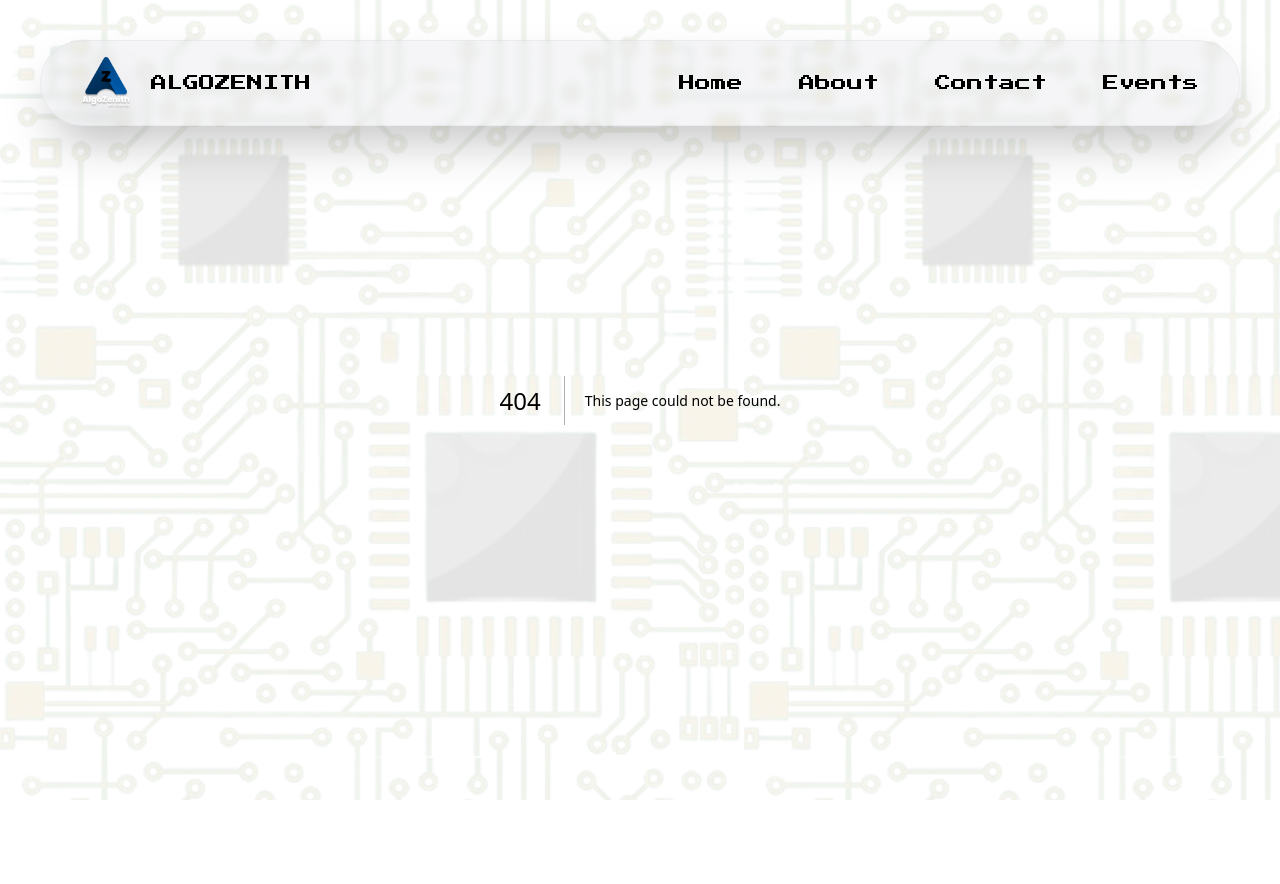
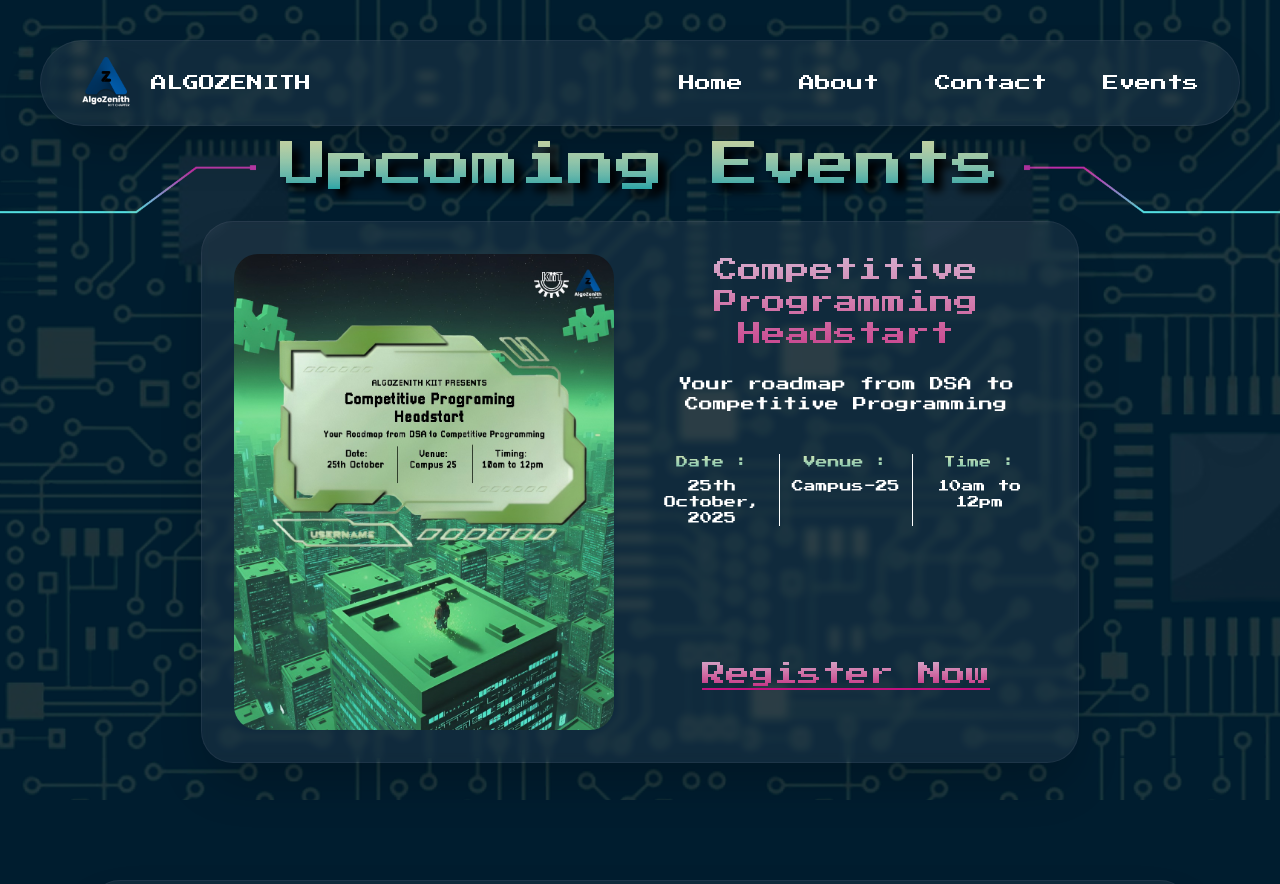
Before and after one commit to mdsahilnoob/az-kiit, a Next.js app: page /events in a window 1280 px wide. Before the commit this address had no page. Shown: the top 884 px of the page. Before the commit the page ends 800 px from the top, so only its background shows below. Built offline with nearby package versions, Linux system fonts and the light colour scheme.

Commit message:
v1 ready

```diff
--- /dev/null
+++ b/src/app/events/page.tsx
@@ -0,0 +1,9 @@
+import UpcomingEvents from "@/components/events/UpcomingEvents";
+
+export default function Page() {
+  return (
+    <>
+      <UpcomingEvents />
+    </>
+  );
+}
--- a/src/app/layout.tsx
+++ b/src/app/layout.tsx
@@ -1,6 +1,7 @@
 import type { Metadata } from "next";
 import "./globals.css";
 import Navbar from "@/components/global/Navbar";
+import Footer from "@/components/global/Footer";
 
 export const metadata: Metadata = {
   title: "AlgoZenith - KIIT Chapter",
@@ -18,6 +19,7 @@
         <div className="bg-[url(/backgrounds/circuit.png)] bg-repeat h-full w-full fixed -z-10 top-0 left-0"></div>
         <Navbar />
         {children}
+        <Footer/>
       </body>
     </html>
   );
--- a/src/app/page.tsx
+++ b/src/app/page.tsx
@@ -7,7 +7,7 @@
     <>
       <Hero />
       <Members />
-      <Domains />
+      {/*<Domains />*/}
     </>
   );
 }
--- a/src/components/contact/ContactGrid.tsx
+++ b/src/components/contact/ContactGrid.tsx
@@ -9,6 +9,7 @@
   const insta = "";
   const linkedin = "";
   const form = "";
+
   return (
     <div className="min-h-screen flex flex-col justify-center items-center font-pixel">
       <Padder />
@@ -35,45 +36,36 @@
         />
       </h1>
 
-      <div className="grid grid-cols-3 grid-rows-2 gap-4 w-[60%] h-[500px] p-4 pt-14">
-        {/* Instagram - left top */}
+      {/* Responsive Grid */}
+      <div className="grid w-fit grid-cols-2 lg:grid-cols-2 lg:grid-rows-2 gap-4 md:px-4 md:w-[90%] lg:w-[60%] h-auto p-4 pt-14">
+        {/* Instagram */}
         <Link
           href={insta}
           target="_blank"
-          className="w-fit shadow-2xl border border-gray-400/10 bg-gray-400/10 rounded-4xl backdrop-filter backdrop-blur-xs bg-opacity-20 col-start-1 col-span-1 row-start-1 row-span-1 flex items-center justify-center "
+          className="shadow-2xl border border-gray-400/10 bg-gray-400/10 rounded-4xl backdrop-filter backdrop-blur-xs bg-opacity-20 flex items-center justify-center p-4"
         >
-          <Icon
-            icon="skill-icons:instagram"
-            width="200"
-            height="200"
-            className="p-4"
-          />
+          <Icon icon="skill-icons:instagram" width="120" height="120" />
         </Link>
 
-        {/* LinkedIn - left bottom */}
+        {/* LinkedIn */}
         <Link
           href={linkedin}
           target="_blank"
-          className="w-fit shadow-2xl border border-gray-400/10 bg-gray-400/10 rounded-4xl backdrop-filter backdrop-blur-xs bg-opacity-20 col-start-1 col-span-1 row-start-2 row-span-1 flex items-center justify-center "
+          className="shadow-2xl border border-gray-400/10 bg-gray-400/10 rounded-4xl backdrop-filter backdrop-blur-xs bg-opacity-20 flex items-center justify-center p-4"
         >
-          <Icon
-            icon="skill-icons:linkedin"
-            width="200"
-            height="200"
-            className="p-4"
-          />
+          <Icon icon="skill-icons:linkedin" width="120" height="120" />
         </Link>
 
-        {/* Form - right, spans 2 columns wide and 2 rows tall */}
-        <div className="shadow-2xl border border-gray-400/10 bg-gray-400/10 rounded-4xl backdrop-filter backdrop-blur-xs bg-opacity-20 col-start-2 col-span-2 row-start-1 row-span-2 flex flex-col items-center justify-center">
-          <p className="text-lg font-medium p-10 pb-0 text-center">
+        {/* Form */}
+        <div className="shadow-2xl border border-gray-400/10 bg-gray-400/10 rounded-4xl backdrop-filter backdrop-blur-xs bg-opacity-20 flex flex-col items-center justify-center col-span-2 lg:col-span-2 lg:row-span-2 p-8">
+          <p className="text-lg font-medium p-6 pb-0 text-center">
             Have a query? No worries, submit your query here:
           </p>
           <Link
             href={form}
             target="_blank"
             rel="noopener noreferrer"
-            className="p-10 hover:scale-105 transition-all bg-gradient-to-b from-[#d4adcd] to-[#c1127e] bg-clip-text text-transparent"
+            className="pt-6 hover:scale-105 transition-all bg-gradient-to-b from-[#d4adcd] to-[#c1127e] bg-clip-text text-transparent text-lg"
           >
             Open Query Form -&gt;
           </Link>
--- /dev/null
+++ b/src/components/events/UpcomingEvents.tsx
@@ -0,0 +1,96 @@
+import Image from "next/image";
+import Padder from "../global/Padder";
+import Link from "next/link";
+
+const UpcomingEvents = () => {
+  const event = {
+    link:"#",
+    name: "Competitive Programming Headstart",
+    description: "Your roadmap from DSA to Competitive Programming",
+    date: "25th October, 2025",
+    venue: "Campus-25",
+    time: "10am to 12pm",
+  };
+
+  return (
+    <div className="min-h-screen flex flex-col justify-center items-center font-pixel">
+      <Padder />
+      <div className="h-18 md:h-4"></div>
+      <h1 className="text-2xl lg:text-5xl relative w-full">
+        <Image
+          src={"/arts/connector-line.png"}
+          height={50}
+          width={300}
+          alt=""
+          className="-z-20 absolute left-0 top-1/2 -scale-y-100 w-[20%]"
+        />
+        <div className="bg-gradient-to-b from-[#d7eab6] to-[#2ba6a7] bg-clip-text text-transparent w-full text-center">
+          Upcoming Events
+        </div>
+        <div className="absolute top-2 left-2 text-black -z-10 blur-xs text-center w-full">
+          Upcoming Events
+        </div>
+        <Image
+          src={"/arts/connector-line.png"}
+          height={50}
+          width={300}
+          alt=""
+          className="-z-20 absolute right-0 top-1/2 -scale-y-100 -scale-x-100 w-[20%]"
+        />
+      </h1>
+
+      <div className="m-8 md:p-8 py-2 flex md:flex-row flex-col gap-8 shadow-2xl border border-gray-400/10 bg-gray-400/10 rounded-4xl backdrop-filter backdrop-blur-xs bg-opacity-20">
+        <Link
+          href={event.link}
+          target="_blank"
+          className="flex justify-center items-center"
+        >
+          <Image
+            src={"/event_posters/headstart.jpg"}
+            width={300}
+            height={300}
+            alt="HeadStart"
+            className="w-[380px] rounded-3xl hover:brightness-125 transition-all active:scale-[1.01] hover:scale-[1.01]"
+          />
+        </Link>
+
+        <div className="w-[400px] flex flex-col gap-20 justify-between md:pb-10 pb-6">
+          <div>
+            <h2 className="pb-6 text-2xl bg-gradient-to-b from-[#d4adcd] to-[#c1127e] bg-clip-text text-transparent text-center">
+              {event.name}
+            </h2>
+            <p className="pb-10 text-sm text-center">{event.description}</p>
+            <div className="text-xs">
+              <div className="flex ">
+                <h2 className="w-full border-r text-center pb-2 bg-gradient-to-b from-[#d7eab6] to-[#2ba6a7] bg-clip-text text-transparent border-white">
+                  Date :
+                </h2>
+                <h2 className="w-full border-r text-center bg-gradient-to-b from-[#d7eab6] to-[#2ba6a7] bg-clip-text text-transparent border-white">
+                  Venue :
+                </h2>
+                <h2 className="w-full  text-center bg-gradient-to-b from-[#d7eab6] to-[#2ba6a7] bg-clip-text text-transparent border-white">
+                  Time :
+                </h2>
+              </div>
+              <div className="flex">
+                <h2 className="w-full border-r text-center">{event.date}</h2>
+                <h2 className="w-full border-r text-center">{event.venue}</h2>
+                <h2 className="w-full  text-center">{event.time}</h2>
+              </div>
+            </div>
+          </div>
+
+          <Link
+            href={event.link}
+            target="_blank"
+            className="text-center bg-gradient-to-b from-[#d4adcd] to-[#c1127e] bg-clip-text text-transparent underline decoration-[#c1127e] hover:scale-105 transition-all text-2xl"
+          >
+            Register Now
+          </Link>
+        </div>
+      </div>
+    </div>
+  );
+};
+
+export default UpcomingEvents;
--- /dev/null
+++ b/src/components/global/Footer.tsx
@@ -0,0 +1,64 @@
+import Image from "next/image";
+
+const Footer = () => {
+  const navItems = [
+    { name: "Home", href: "/" },
+    { name: "About", href: "/about" },
+    { name: "Events", href: "/events" },
+    { name: "Contact", href: "/contact" },
+  ];
+
+  return (
+    <footer className="w-full py-8 mt-12">
+      <div className="max-w-6xl mx-auto px-6">
+        <div className="shadow-2xl border border-gray-400/10 bg-gray-400/10 rounded-4xl backdrop-filter backdrop-blur-xs bg-opacity-20 p-6 flex flex-col md:flex-row items-center justify-between gap-6">
+          <div className="flex items-center gap-4">
+            {/* logo */}
+            <Image
+              src="/icons/logo.png"
+              alt="AlgoZenith"
+              width={48}
+              height={48}
+              className="object-contain"
+            />
+            <div>
+              <div className="font-pixel text-lg bg-gradient-to-b from-[#d4adcd] to-[#c1127e] bg-clip-text text-transparent">
+                AlgoZenith - KIIT Chapter
+              </div>
+              <div className="text-xs text-gray-300">
+                Built for coders, by coders
+              </div>
+            </div>
+          </div>
+
+          {/*<nav className="flex gap-6">
+            {navItems.map((item) => (
+              <a
+                key={item.href}
+                href={item.href}
+                className="text-sm hover:scale-105 transition-transform text-gray-100/90"
+              >
+                {item.name}
+              </a>
+            ))}
+          </nav>*/}
+
+          <div className="text-center md:text-right">
+            <div className="text-sm text-gray-300">
+              Contact:{" "}
+              <a href="mailto:algozenith@kiit.ac.in" className="underline">
+                algozenith@kiit.ac.in
+              </a>
+            </div>
+            <div className="text-xs text-gray-400 mt-2">
+              © {new Date().getFullYear()} AlgoZenith KIIT Chapter. All rights
+              reserved.
+            </div>
+          </div>
+        </div>
+      </div>
+    </footer>
+  );
+};
+
+export default Footer;
--- a/src/components/global/Navbar.tsx
+++ b/src/components/global/Navbar.tsx
@@ -102,7 +102,7 @@
               aria-label={menuOpen ? "Close menu" : "Open menu"}
               aria-expanded={menuOpen}
               onClick={() => setMenuOpen(!menuOpen)}
-              className="text-2xl p-2 rounded-full hover:bg-white/10 transition-colors duration-200 cursor-pointer"
+              className="rotate-90 text-2xl p-2 rounded-full hover:bg-white/10 transition-colors duration-200 cursor-pointer"
             >
               {menuOpen ? "<" : ">"}
             </button>
--- a/src/components/home/Members.tsx
+++ b/src/components/home/Members.tsx
@@ -18,7 +18,7 @@
     {
       image: "/profile_pics/aranya_dutta.png",
       name: "Aranya Dutta",
-      position: "Coding Lead",
+      position: "Tech Lead",
     },
     {
       image: "/profile_pics/arya_singh_parihar.JPG",
@@ -49,16 +49,16 @@
   //  converter();
   //}, []);
 
-  const convertDriveLink = async (url: string) => {
-    url = url.replace(`file/d/`, `uc?export=view&id=`);
-    url = url.replace(`/view?usp=sharing`, "");
+  //const convertDriveLink = async (url: string) => {
+  //  url = url.replace(`file/d/`, `uc?export=view&id=`);
+  //  url = url.replace(`/view?usp=sharing`, "");
 
-    count++;
+  //  count++;
 
-    console.log(count);
+  //  console.log(count);
 
-    return url;
-  };
+  //  return url;
+  //};
 
   return (
     <div className="min-h-lvh flex gap-20 flex-col items-center justify-center font-pixel">
@@ -83,7 +83,7 @@
         <div className="text-2xl md:text-4xl bg-gradient-to-b from-[#d7eab6] to-[#2ba6a7] bg-clip-text text-transparent">
           Our Leads
         </div>
-        <div className="flex gap-10 flex-wrap justify-center">
+        <div className="flex md:flex-row flex-col gap-10 flex-wrap justify-center">
           {leads.map((lead, index) => {
             const imageUrl = lead.image;
 
@@ -97,11 +97,11 @@
                   width={200}
                   height={200}
                   alt={lead.name}
-                  className="rounded-full"
+                  className="rounded-full w-[175px] md:w-[200px]"
                   unoptimized
                 />
-                <h3>{lead.name}</h3>
-                <h4 className="text-sm">{lead.position}</h4>
+                <h3 className="text-sm md:text-base">{lead.name}</h3>
+                <h4 className="text-xs md:text-sm">{lead.position}</h4>
               </div>
             );
           })}
```
Also changed, not shown: public/event_posters/headstart.jpg (added).
